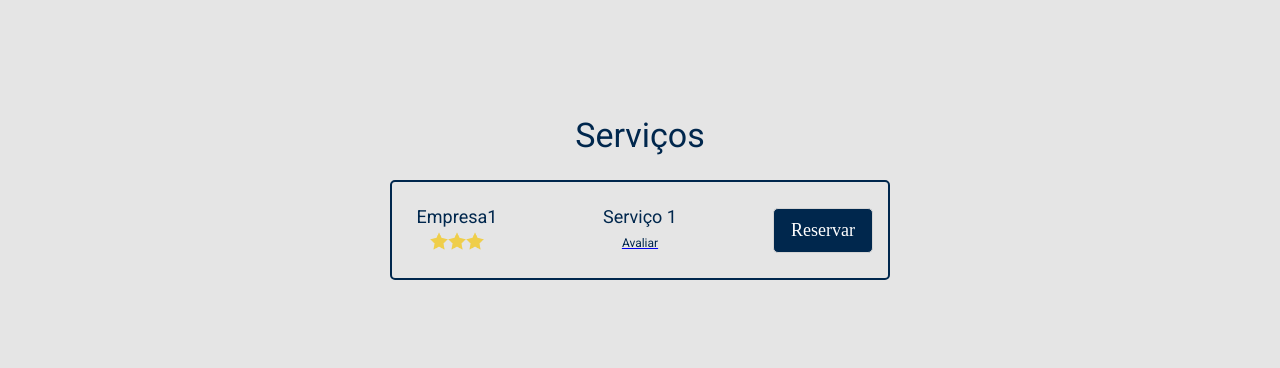
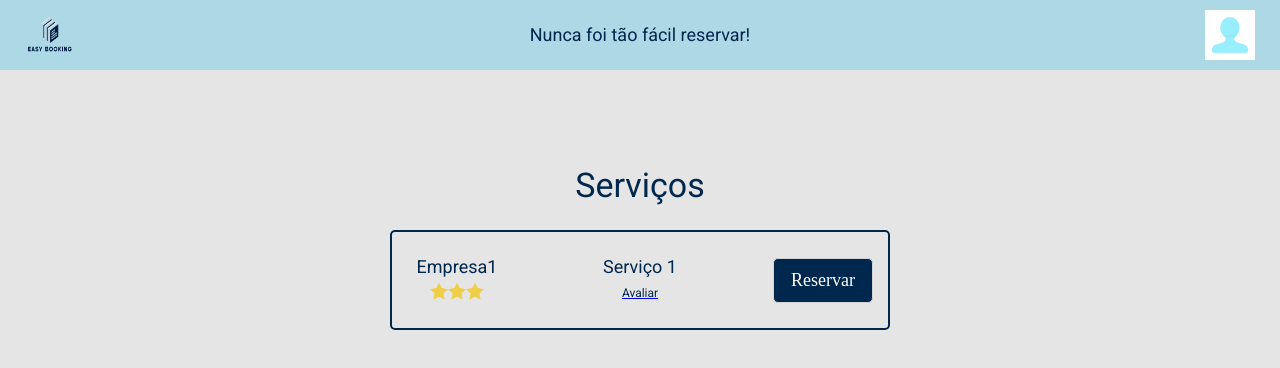
Before and after one commit to Kaique139Matheus/TP1-Engenharia-de-Software, a React (Create React App) app in the folder frontend/: page /servicos in a window 1280 px wide. Shown: the top 368 px of the page. Built offline with nearby package versions, Linux system fonts and the light colour scheme.

Commit message:
feat: header

```diff
--- /dev/null
+++ b/frontend/src/Header/Header.js
@@ -0,0 +1,53 @@
+import styled from "styled-components";
+import React, { useState } from "react";
+import Logo from "../assets/image-removebg-preview.png"
+import fotoCadastro from "../pages/CadastroPage/cadastro_foto.jpg"
+
+export default function Header() {
+    const [descricaoText, setDescricao] = useState("")
+
+    return (
+        <NavContainer>
+            <LogoImg src={Logo}
+                alt="Logo"
+            ></LogoImg>
+            <Text>Nunca foi tão fácil reservar!</Text>
+            <PerfilImg src={fotoCadastro}></PerfilImg>
+        </NavContainer>
+    );
+}
+
+const PerfilImg = styled.img`
+    width: 50px;
+    height: 50px;
+`
+const LogoImg = styled.img`
+    width: 50px;
+    height: 50px;
+`
+
+const Text = styled.div`
+    width: 100%;
+    height: 70px;
+    display: flex;
+    align-items: center;
+    justify-content: center;
+    color: #00274D;
+    font-family: 'Roboto', sans-serif;
+    font-size: 18px;
+`
+
+const NavContainer = styled.div`
+    width: 100%;
+    height: 70px;
+    display: flex;
+    align-items: center;
+    justify-content: space-between;
+    background-color: #ADD8E6;
+    color: #ccc;
+    font-family: 'Roboto', sans-serif;
+    font-size: 34px;
+    position: fixed;
+    top: 0;
+    padding: 5px 25px;
+`
--- a/frontend/src/pages/CadastroPage/CadastroPage.js
+++ b/frontend/src/pages/CadastroPage/CadastroPage.js
@@ -3,8 +3,6 @@ import Logo from "../../assets/image-removebg-preview.png"
 import { Link, useNavigate } from "react-router-dom";
 import React from "react";
 import { ThreeDots } from "react-loader-spinner";
-import axios from "axios";
-import { BASE_URL } from "../url/BaseUrl";
 import fotoCadastro from "./cadastro_foto.jpg"
 
 export default function CadastroPage(){
--- a/frontend/src/pages/HomeServicosPage/HomeServicosPage.js
+++ b/frontend/src/pages/HomeServicosPage/HomeServicosPage.js
@@ -2,12 +2,15 @@ import styled from "styled-components";
 import { Link, useNavigate } from "react-router-dom";
 import React from "react";
 import { AvaliacaoEmpresa } from "./AvaliacaoEmpresa";
+import Header from "../../Header/Header";
 
 export default function HomeServicosPage(){
     const navigate = useNavigate();
     // substituir pelo array de servicos
     const quantidadeProvisoriaDeServicos = 5;
     return (
+        <>
+            <Header></Header>
             <HomeServicoContainer>
                 <NavContainer >
                     <p>Serviços</p>
@@ -27,8 +30,8 @@ export default function HomeServicosPage(){
                         <button onClick={() => navigate("/selecionar-data")}>Reservar</button>
                     </ServicoContainer>
                 </EmpresaContainer>
-
             </HomeServicoContainer>
+        </>
 
     )
 }
@@ -115,7 +118,7 @@ const HomeServicoContainer = styled.div`
     flex-direction: column;
     align-items: center;
     justify-content: center;
-    margin-top: 100px;
+    margin-top: 150px;
 `
 const NavContainer = styled.div`
     width: 100%;
--- a/frontend/src/pages/LoginPage/LoginPage.js
+++ b/frontend/src/pages/LoginPage/LoginPage.js
@@ -3,8 +3,6 @@ import Logo from "../../assets/image-removebg-preview.png"
 import React from "react";
 import { Link, useNavigate } from "react-router-dom";
 import { ThreeDots } from "react-loader-spinner";
-import { BASE_URL } from "../url/BaseUrl";
-import axios from "axios";
 
 
 export default function LoginPage ({setUserInfo}){
```
Lines whose indentation alone changed are shown as unchanged.
